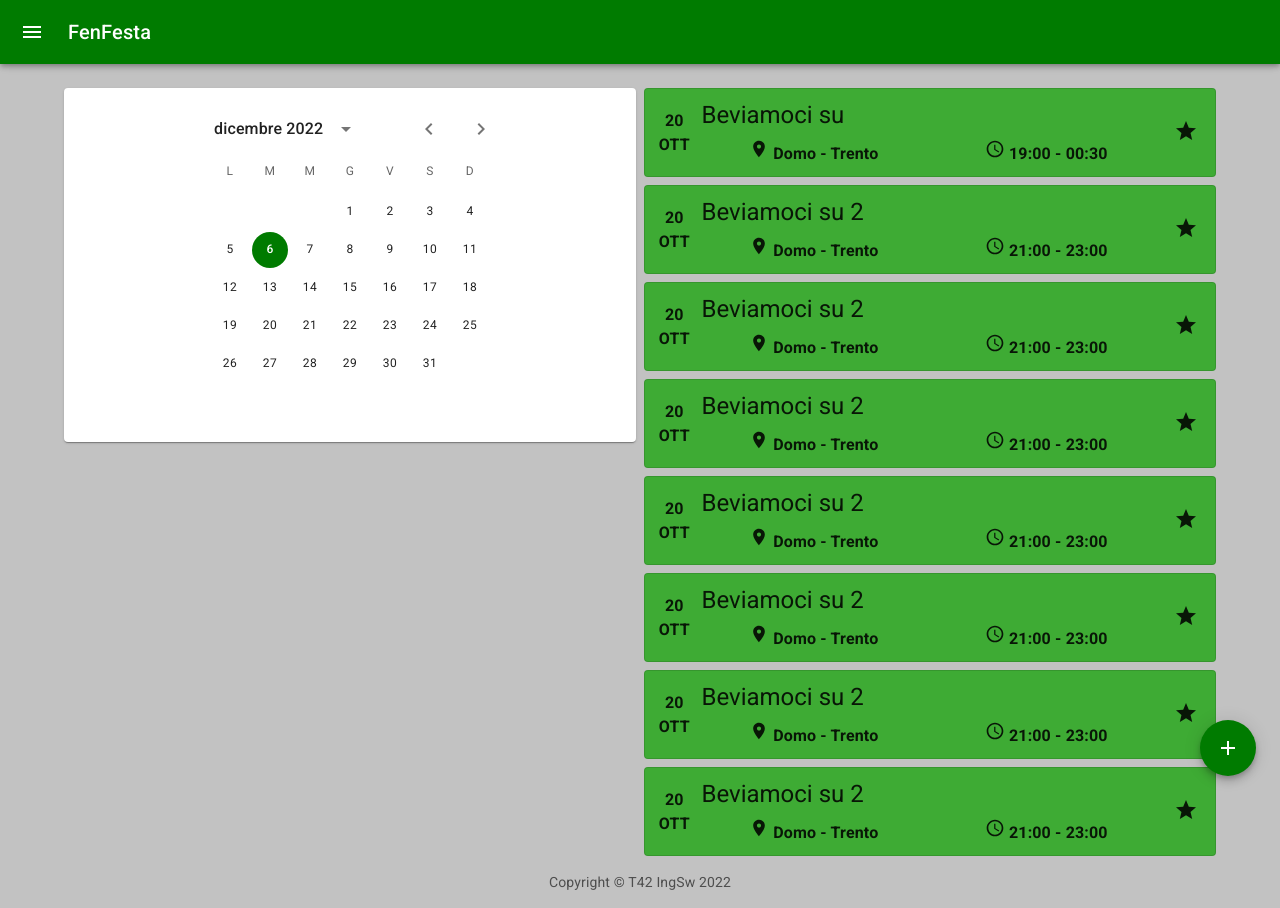
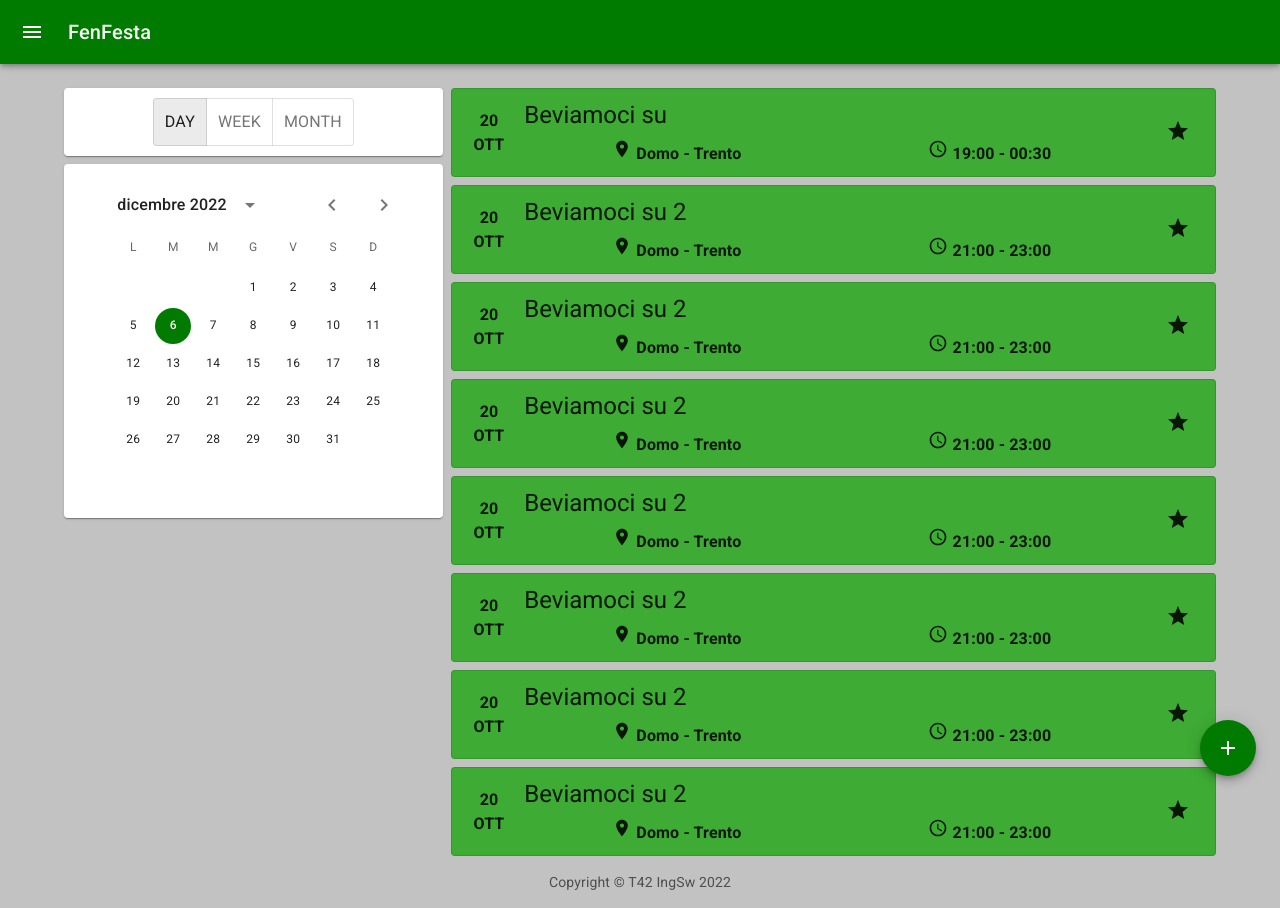
Before and after one commit to T42CaCaGhi-Project/Front-End, a React (Create React App) app: page / in a window 1280 px wide. Built offline with nearby package versions, Linux system fonts and the light colour scheme.

Commit message:
Added new event

```diff
--- a/package.json
+++ b/package.json
@@ -14,6 +14,7 @@
     "date-fns": "^2.29.3",
     "leaflet": "^1.9.3",
     "mui-chips-input": "^1.3.1",
+    "mui-file-input": "^1.1.3",
     "react": "latest",
     "react-dom": "latest",
     "react-leaflet": "^4.2.0",
--- /dev/null
+++ b/src/components/DateFilter.tsx
@@ -0,0 +1,41 @@
+import {
+  Paper,
+  ToggleButton,
+  ToggleButtonGroup,
+  Typography,
+} from "@mui/material";
+import React from "react";
+
+const DateFilter = (props: { period: string; setPeriod: any }) => {
+  const { period, setPeriod } = props;
+
+  return (
+    <Paper
+      sx={{
+        backgroundColor: "#ffffff",
+        padding: "10px",
+        textAlign: "center",
+      }}
+    >
+      <ToggleButtonGroup
+        value={period}
+        exclusive
+        onChange={(event: any, value: string) => {
+          setPeriod(value);
+        }}
+        aria-label="text alignment"
+      >
+        <ToggleButton value="day" aria-label="left aligned">
+          <Typography>Day</Typography>
+        </ToggleButton>
+        <ToggleButton value="week" aria-label="center aligned">
+          <Typography>Week</Typography>
+        </ToggleButton>
+        <ToggleButton value="month" aria-label="right aligned">
+          <Typography>Month</Typography>
+        </ToggleButton>
+      </ToggleButtonGroup>
+    </Paper>
+  );
+};
+export default DateFilter;
--- a/src/components/EventData.tsx
+++ b/src/components/EventData.tsx
@@ -16,13 +16,10 @@ import {
   InputAdornment,
   Stack,
   TextField,
-  Typography,
   useMediaQuery,
   useTheme,
-  withStyles,
 } from "@mui/material/";
 import Grid2 from "@mui/material/Unstable_Grid2/Grid2";
-import { borderRadius } from "@mui/system";
 import React, { useState } from "react";
 import formatDate from "../functions/dateParser/formatDate";
 import formatTime from "../functions/dateParser/formatTime";
--- a/src/components/FilterInput.tsx
+++ /dev/null
@@ -1,22 +0,0 @@
-import { Paper } from "@mui/material";
-import React from "react";
-import ViewCalendario from "./ViewCalendario";
-
-//Add Button for "Day"-"Week"-"Month"
-const FilterInput = (props: { date: Date; setDate: any }) => {
-  const { date, setDate } = props;
-  return (
-    <>
-      <Paper
-        sx={{
-          backgroundColor: "#ffffff",
-          padding: "10px",
-          textAlign: "left",
-        }}
-      >
-        <ViewCalendario date={date} setDate={setDate} />
-      </Paper>
-    </>
-  );
-};
-export default FilterInput;
--- a/src/components/FormNewEvent.tsx
+++ b/src/components/FormNewEvent.tsx
@@ -1,7 +1,5 @@
 import {
-  Autocomplete,
   Button,
-  Chip,
   Dialog,
   DialogActions,
   DialogContent,
@@ -9,22 +7,47 @@ import {
   Divider,
   Stack,
   TextField,
+  useMediaQuery,
+  useTheme,
 } from "@mui/material";
 import { DateTimePicker, LocalizationProvider } from "@mui/x-date-pickers";
 import { AdapterDateFns } from "@mui/x-date-pickers/AdapterDateFns";
 import { it } from "date-fns/locale";
 import { MuiChipsInput } from "mui-chips-input";
+import { MuiFileInput } from "mui-file-input";
 import React, { useState } from "react";
+import InputLocation from "./InputLocation";
 
 const FormNewEvent = (props: { createEvent: boolean; setCreateEvent: any }) => {
   const { createEvent, setCreateEvent } = props;
 
   const today = new Date();
 
+  const theme = useTheme();
+  const fullScreen = useMediaQuery(theme.breakpoints.down("md"));
+
+  const handleClose = () => {
+    setTitle("");
+    setDateStart(new Date(""));
+    setDateFinish(new Date(""));
+    setTags([]);
+    setDescription("");
+    setFile(null);
+
+    setCreateEvent(false);
+  };
+
+  //Form data
   const [title, setTitle] = useState<string>("");
   const [dateStart, setDateStart] = useState<Date>(new Date(""));
   const [dateFinish, setDateFinish] = useState<Date>(new Date(""));
   const [tags, setTags] = useState<string[]>([]);
+  const [description, setDescription] = useState<string>("");
+  const [file, setFile] = React.useState(null);
+
+  const handleChange = (newFile: any) => {
+    setFile(newFile);
+  };
 
   function handleSelecetedTags(tags: string[]) {
     console.log(tags);
@@ -38,7 +61,7 @@ const FormNewEvent = (props: { createEvent: boolean; setCreateEvent: any }) => {
           fullWidth={true}
           open={createEvent}
           onClose={() => {}}
-          //fullScreen={fullScreen}
+          fullScreen={fullScreen}
           aria-labelledby="dialog-title"
           scroll={"paper"}
         >
@@ -95,22 +118,21 @@ const FormNewEvent = (props: { createEvent: boolean; setCreateEvent: any }) => {
                   );
                 }}
               />
+              <TextField
+                variant={"outlined"}
+                label={"Descrizione"}
+                placeholder={"Aggiungi una descrizione"}
+                multiline
+                value={description}
+                onChange={(event) => setDescription(String(event.target.value))}
+              />
+              <InputLocation />
+              <MuiFileInput value={file} onChange={handleChange} />
             </Stack>
           </DialogContent>
           <DialogActions>
-            <Button
-              onClick={() => {
-                setCreateEvent(false);
-              }}
-            >
-              Annulla
-            </Button>
-            <Button
-              variant={"contained"}
-              onClick={() => {
-                setCreateEvent(false);
-              }}
-            >
+            <Button onClick={handleClose}>Annulla</Button>
+            <Button variant={"contained"} onClick={handleClose}>
               Crea
             </Button>
           </DialogActions>
--- /dev/null
+++ b/src/components/InputLocation.tsx
@@ -0,0 +1,28 @@
+import { LatLngExpression } from "leaflet";
+import React from "react";
+import { MapContainer, TileLayer } from "react-leaflet";
+
+const InputLocation = (props: any) => {
+  const posTrento = [46.066667, 11.116667] as LatLngExpression;
+
+  return (
+    <MapContainer
+      center={posTrento}
+      zoom={13}
+      scrollWheelZoom={false}
+      style={{
+        width: "100%",
+        height: "300px",
+        marginTop: 8,
+        marginBottom: 8,
+        borderRadius: 4,
+      }}
+    >
+      <TileLayer
+        attribution='&copy; <a href="https://www.openstreetmap.org/copyright">OpenStreetMap</a> contributors'
+        url="https://{s}.tile.openstreetmap.org/{z}/{x}/{y}.png"
+      />
+    </MapContainer>
+  );
+};
+export default InputLocation;
--- a/src/components/PageSelector.tsx
+++ b/src/components/PageSelector.tsx
@@ -1,10 +1,16 @@
-import { Stack, Unstable_Grid2 as Grid2, useTheme } from "@mui/material";
+import {
+  Stack,
+  Typography,
+  Unstable_Grid2 as Grid2,
+  useTheme,
+} from "@mui/material";
 import { Container } from "@mui/system";
 import React, { useState } from "react";
+import DateFilter from "./DateFilter";
 import EventList from "./EventList";
-import FilterInput from "./FilterInput";
 import MapList from "./MapList";
 import NewEvent from "./NewEvent";
+import ViewCalendario from "./ViewCalendario";
 
 const PageSelector = (props: { user: boolean; selection: string }) => {
   const { user, selection } = props;
@@ -12,6 +18,8 @@ const PageSelector = (props: { user: boolean; selection: string }) => {
   const theme = useTheme();
 
   const [date, setDate] = useState<Date>(new Date());
+  //period has 3 states: day, week, month
+  const [period, setPeriod] = useState<string>("day");
 
   switch (selection) {
     case "Calendario":
@@ -19,10 +27,13 @@ const PageSelector = (props: { user: boolean; selection: string }) => {
         <>
           <Container maxWidth={"lg"}>
             <Grid2 container spacing={1}>
-              <Grid2 xs={6}>
-                <FilterInput date={date} setDate={setDate} />
+              <Grid2 xs={4}>
+                <Stack spacing={1}>
+                  <DateFilter period={period} setPeriod={setPeriod} />
+                  <ViewCalendario date={date} setDate={setDate} />
+                </Stack>
               </Grid2>
-              <Grid2 xs={6}>
+              <Grid2 xs={8}>
                 <Stack spacing={1}>
                   <EventList date={date} />
                 </Stack>
--- a/src/components/ViewCalendario.tsx
+++ b/src/components/ViewCalendario.tsx
@@ -1,4 +1,4 @@
-import { TextField } from "@mui/material";
+import { Paper, TextField } from "@mui/material";
 import { LocalizationProvider, StaticDatePicker } from "@mui/x-date-pickers";
 import { AdapterDateFns } from "@mui/x-date-pickers/AdapterDateFns";
 import { it } from "date-fns/locale";
@@ -8,6 +8,13 @@ const ViewCalendario = (props: { date: Date; setDate: any }) => {
   const { date, setDate } = props;
 
   return (
+    <Paper
+      sx={{
+        backgroundColor: "#ffffff",
+        padding: "10px",
+        textAlign: "left",
+      }}
+    >
       <LocalizationProvider locale={it} dateAdapter={AdapterDateFns}>
         <StaticDatePicker
           displayStaticWrapperAs="desktop"
@@ -19,6 +26,7 @@ const ViewCalendario = (props: { date: Date; setDate: any }) => {
           renderInput={(params) => <TextField {...params} />}
         />
       </LocalizationProvider>
+    </Paper>
   );
 };
 export default ViewCalendario;
```
Also changed, not shown: 1 other file (tests, documents, lock files or other folders). Lines whose indentation alone changed are shown as unchanged.
